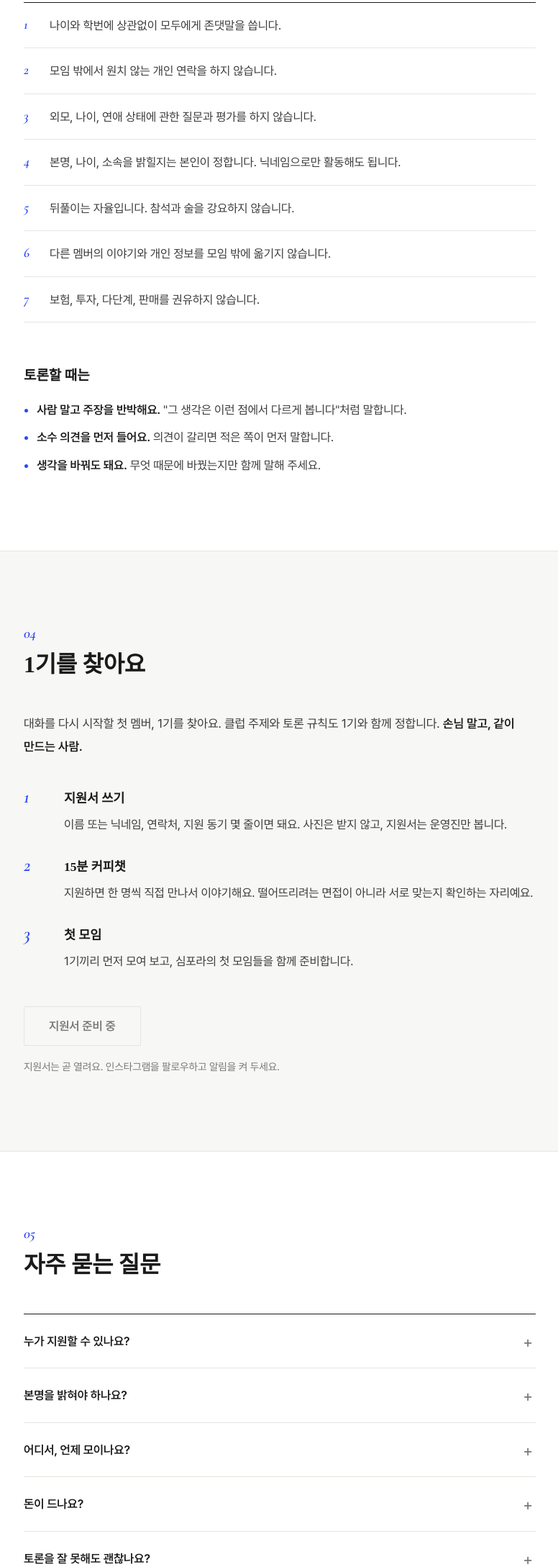
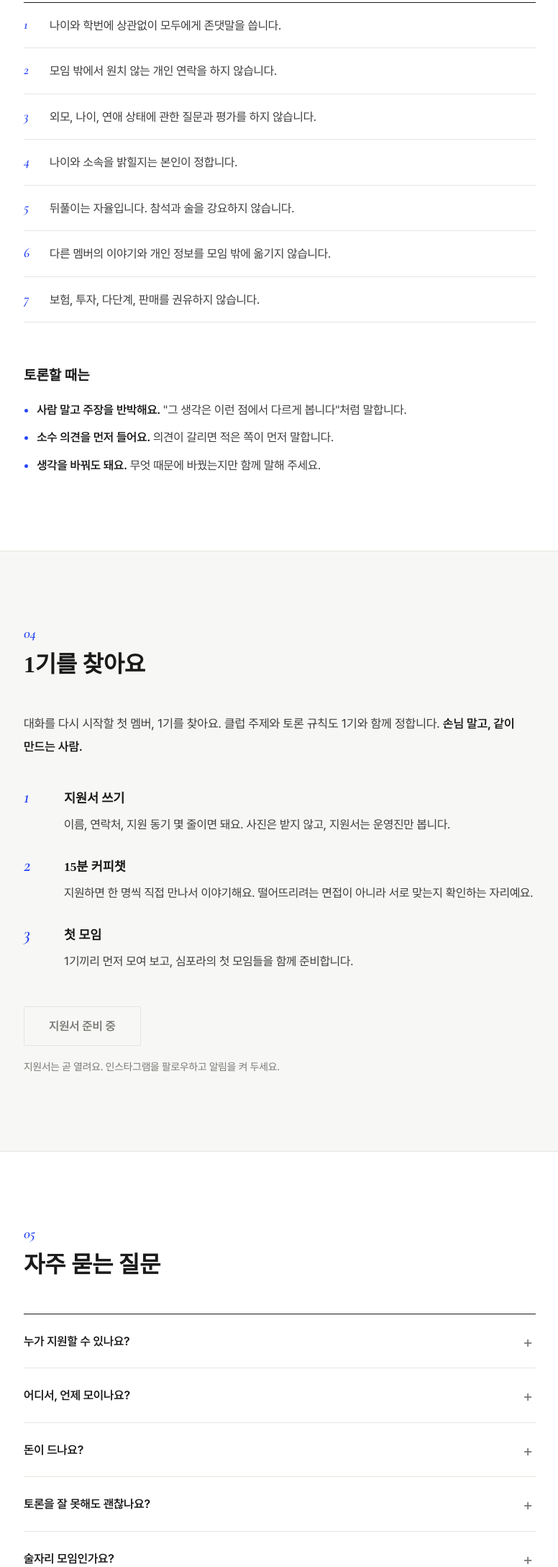
Before and after one commit to gun050806/sympora, a plain HTML site: page index.html in a window 1280 px wide. Shown: the part 2599-4776 px from the top of the page at 72% size, without its empty margins (251-1027 px from the left). Drawn offline with nearby package versions, Linux system fonts and the light colour scheme.

Commit message:
닉네임 활동 안내 삭제
Co-Authored-By: Claude Opus 5.5 <noreply@anthropic.com>
Claude-Session: https://claude.ai/code/session_01Mg797xjyZpnDK7yj5nXNxs

```diff
--- a/index.html
+++ b/index.html
@@ -108,7 +108,7 @@
           <li>나이와 학번에 상관없이 모두에게 존댓말을 씁니다.</li>
           <li>모임 밖에서 원치 않는 개인 연락을 하지 않습니다.</li>
           <li>외모, 나이, 연애 상태에 관한 질문과 평가를 하지 않습니다.</li>
-          <li>본명, 나이, 소속을 밝힐지는 본인이 정합니다. 닉네임으로만 활동해도 됩니다.</li>
+          <li>나이와 소속을 밝힐지는 본인이 정합니다.</li>
           <li>뒤풀이는 자율입니다. 참석과 술을 강요하지 않습니다.</li>
           <li>다른 멤버의 이야기와 개인 정보를 모임 밖에 옮기지 않습니다.</li>
           <li>보험, 투자, 다단계, 판매를 권유하지 않습니다.</li>
@@ -129,7 +129,7 @@
         <h2><span class="num">04</span>1기를 찾아요</h2>
         <p class="lead">대화를 다시 시작할 첫 멤버, 1기를 찾아요. 클럽 주제와 토론 규칙도 1기와 함께 정합니다. <b>손님 말고, 같이 만드는 사람.</b></p>
         <ol class="flow">
-          <li><span>1</span><div><b>지원서 쓰기</b><p>이름 또는 닉네임, 연락처, 지원 동기 몇 줄이면 돼요. 사진은 받지 않고, 지원서는 운영진만 봅니다.</p></div></li>
+          <li><span>1</span><div><b>지원서 쓰기</b><p>이름, 연락처, 지원 동기 몇 줄이면 돼요. 사진은 받지 않고, 지원서는 운영진만 봅니다.</p></div></li>
           <li><span>2</span><div><b>15분 커피챗</b><p>지원하면 한 명씩 직접 만나서 이야기해요. 떨어뜨리려는 면접이 아니라 서로 맞는지 확인하는 자리예요.</p></div></li>
           <li><span>3</span><div><b>첫 모임</b><p>1기끼리 먼저 모여 보고, 심포라의 첫 모임들을 함께 준비합니다.</p></div></li>
         </ol>
@@ -145,10 +145,6 @@
           <details>
             <summary>누가 지원할 수 있나요?</summary>
             <p>나이와 소속은 상관없어요. 처음에는 대학생이 많겠지만, 졸업생과 직장인도 같은 테이블에 앉을 수 있어요.</p>
-          </details>
-          <details>
-            <summary>본명을 밝혀야 하나요?</summary>
-            <p>아니요. 원하면 지원부터 활동까지 닉네임으로만 해도 됩니다. 나이, 소속, 하는 일을 밝힐지도 본인이 정해요.</p>
           </details>
           <details>
             <summary>어디서, 언제 모이나요?</summary>
```
Also changed, not shown: 1 other file.
